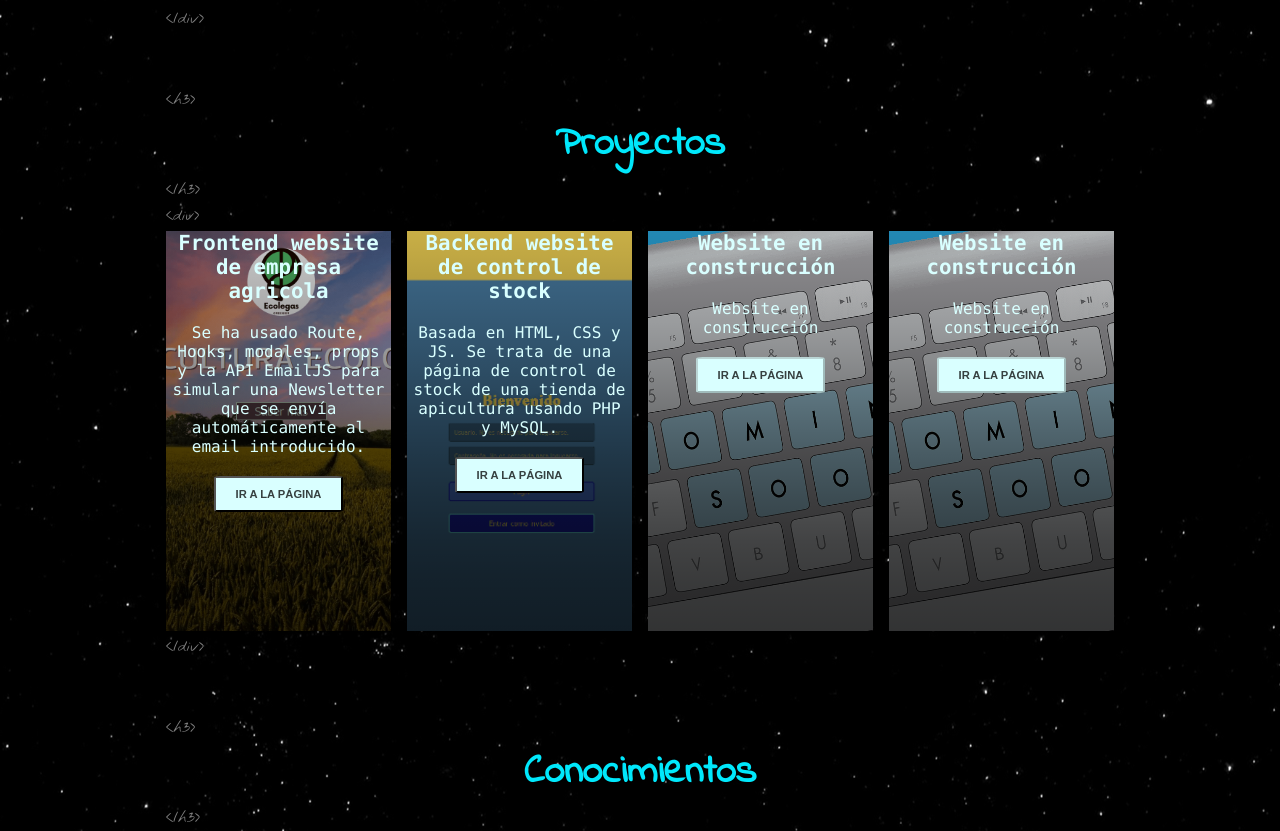
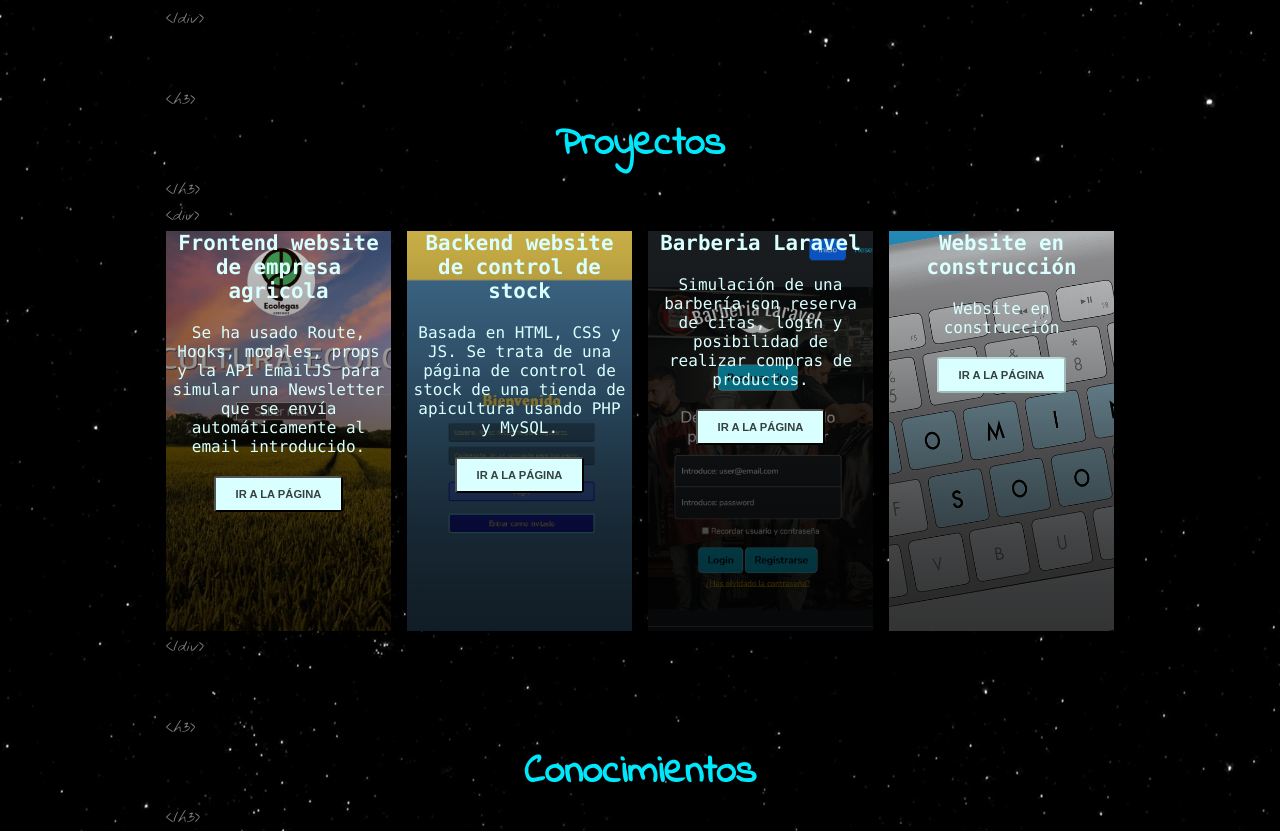
Before and after one commit to NBCharro/Portfolio, a React (Vite) app: page / in a window 1280 px wide. Shown: the part 602-1433 px from the top of the page. Built offline with nearby package versions, Linux system fonts and the light colour scheme.

Commit message:
agregado el proyecto de la barberia Laravel

```diff
--- a/src/pages/Proyectos.jsx
+++ b/src/pages/Proyectos.jsx
@@ -32,10 +32,10 @@ function Proyectos() {
 				</div>
 				<div className="tarjetaIndividual">
 					<div className="contenido">
-						<h2 className="titulo">Website en construcción</h2>
-						<p className="texto">Website en construcción</p>
-						<a href="#">
-							<button className="botonEnlace" disabled>
+						<h2 className="titulo">Barberia Laravel</h2>
+						<p className="texto">Simulación de una barbería con reserva de citas, login y posibilidad de realizar compras de productos.</p>
+						<a href="https://github.com/NBCharro/barberiaLaravel" target="_blank">
+							<button className="botonEnlace">
 								Ir a la página
 							</button>
 						</a>
--- a/src/pages/proyectos.css
+++ b/src/pages/proyectos.css
@@ -56,7 +56,7 @@
 }
 
 .tarjetaIndividual:nth-child(3):before {
-	background-image: url('../assets/comingSoon.png');
+	background-image: url('../assets/barberiaLaravel.png');
 }
 
 .tarjetaIndividual:nth-child(4):before {
```
Also changed, not shown: src/assets/barberiaLaravel.png (added).
